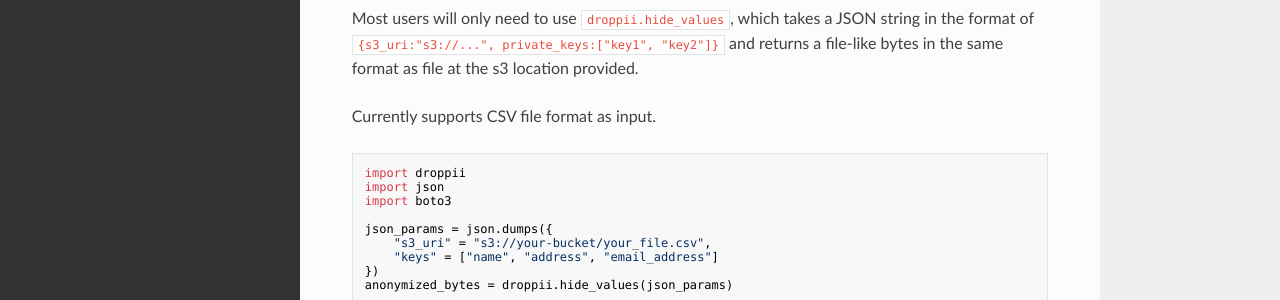
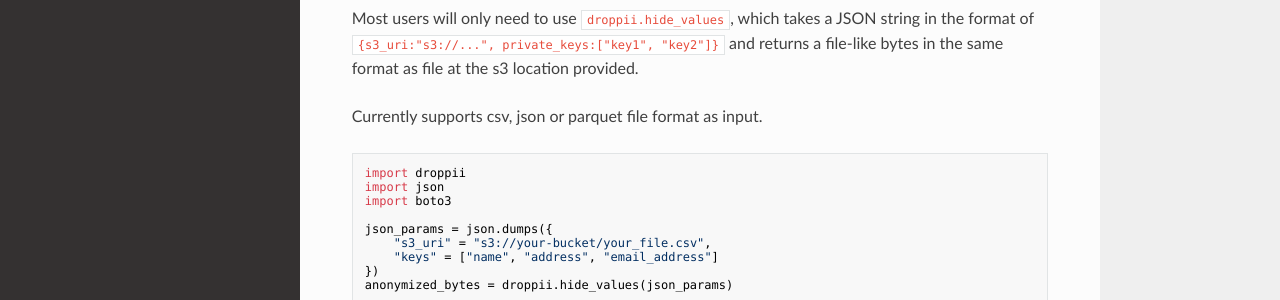
Before and after one commit to samule-i/droppii, an MkDocs documentation site: the page built from docs/docs/index.md, in a window 1280 px wide and 957 px high. Shown: the part 409-709 px from the top of the window. Built offline with MkDocs 1.6.1, drawn with Linux system fonts in a browser that asks for light colours; nearby versions of some CDN libraries.

Commit message:
documentation: update supported files

````diff
--- a/docs/docs/index.md
+++ b/docs/docs/index.md
@@ -8,7 +8,7 @@ Droppii is a python module to process data from an AWS (S3) bucket and anonymize
 ## Quickstart
 Most users will only need to use `droppii.hide_values`, which takes a JSON string in the format of `{s3_uri:"s3://...", private_keys:["key1", "key2"]}` and returns a file-like bytes in the same format as file at the s3 location provided.
 
-Currently supports CSV file format as input.
+Currently supports csv, json or parquet file format as input.
 ```python
 import droppii
 import json
````
Also changed, not shown: docs/docs/usage.md (+1 -1 lines), README.md.
